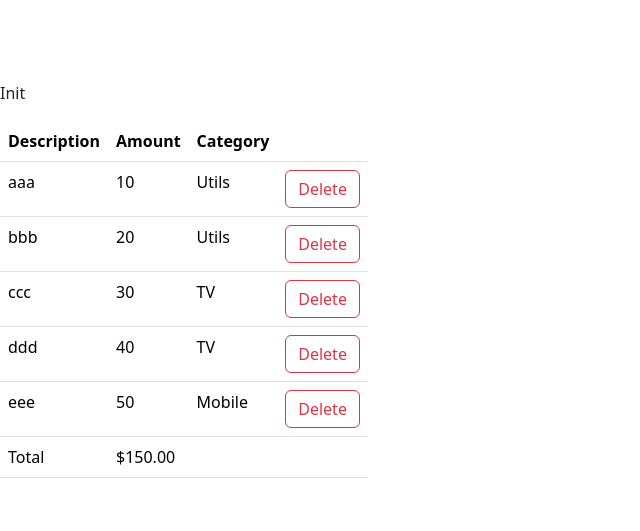
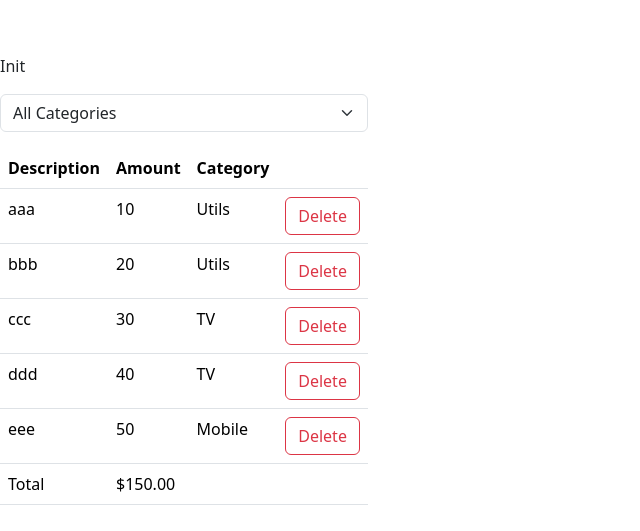
Before and after one commit to ramki-pvrs/mosh-react-expense-tracker, a React (Vite) app in the folder expense-report/: page / in a window 1280 px wide. Shown: the part 113-644 px from the top of the page, without its empty margins (0-640 px from the left). Built offline with nearby package versions, Linux system fonts and the light colour scheme.

Commit message:
ExpenseFilter.tsx added

```diff
--- a/expense-report/src/App.tsx
+++ b/expense-report/src/App.tsx
@@ -1,5 +1,6 @@
 import { useState } from "react";
 import ExpenseList from "./expense-tracker/components/ExpenseList";
+import ExpenseFilter from "./expense-tracker/components/ExpenseFilter";
 
 function App() {
   const expenses_UNUSED = [
@@ -9,6 +10,10 @@ function App() {
     { id: 4, description: "ddd", amount: 40, category: "TV" },
     { id: 5, description: "eee", amount: 50, category: "Mobile" },
   ];
+
+  //state for filtering the whole table with specific category
+  //Utils, TV and Mobile are the categories in hard coded list below
+  const [selectedCategory, setSelectedCategory] = useState("");
 
   //for expenses, its the state of the data of all expenses displayed on the Browser
   //so in theory you have to maintain the expenses list as a state
@@ -22,6 +27,14 @@ function App() {
     { id: 5, description: "eee", amount: 50, category: "Mobile" },
   ]);
 
+  let visibleExpenses = selectedCategory
+    ? expenses.filter((e: any) => e.category === selectedCategory)
+    : expenses;
+
+  if (selectedCategory === "All Categories") {
+    visibleExpenses = expenses;
+  }
+
   return (
     <div>
       <p> Init </p>
@@ -30,14 +43,23 @@ function App() {
       {/* using filter method on expenses list object, equivalent to delete operation */}
       {/* may be this filter method may not change the original object; so move setExpenses as separate function */}
       {/* and deal with complexities later */}
+      <div className="mb-3">
+        <ExpenseFilter
+          onSelectCategory={(category) => setSelectedCategory(category)}
+        ></ExpenseFilter>
+      </div>
       <ExpenseList
-        expenses={expenses}
-        onDelete={(id) => setExpenses(expenses.filter((e: any) => e.id !== id))}
+        expenses={visibleExpenses}
+        onDelete={(id) =>
+          setExpenses(visibleExpenses.filter((e: any) => e.id !== id))
+        }
       ></ExpenseList>
     </div>
   );
 }
 
+//
+
 //onDelete={(id) => console.log("delete req on expense id=", id)}
 
 export default App;
--- /dev/null
+++ b/expense-report/src/expense-tracker/components/ExpenseFilter.tsx
@@ -0,0 +1,19 @@
+interface Props {
+  onSelectCategory: (category: string) => void;
+}
+
+function ExpenseFilter({ onSelectCategory }: Props) {
+  return (
+    <select
+      className="form-select"
+      onChange={(event: any) => onSelectCategory(event.target.value)}
+    >
+      <option value="All Categories">All Categories</option>
+      <option value="Utils">Utils</option>
+      <option value="TV">TV</option>
+      <option value="Mobile">Mobile</option>
+    </select>
+  );
+}
+
+export default ExpenseFilter;
```
